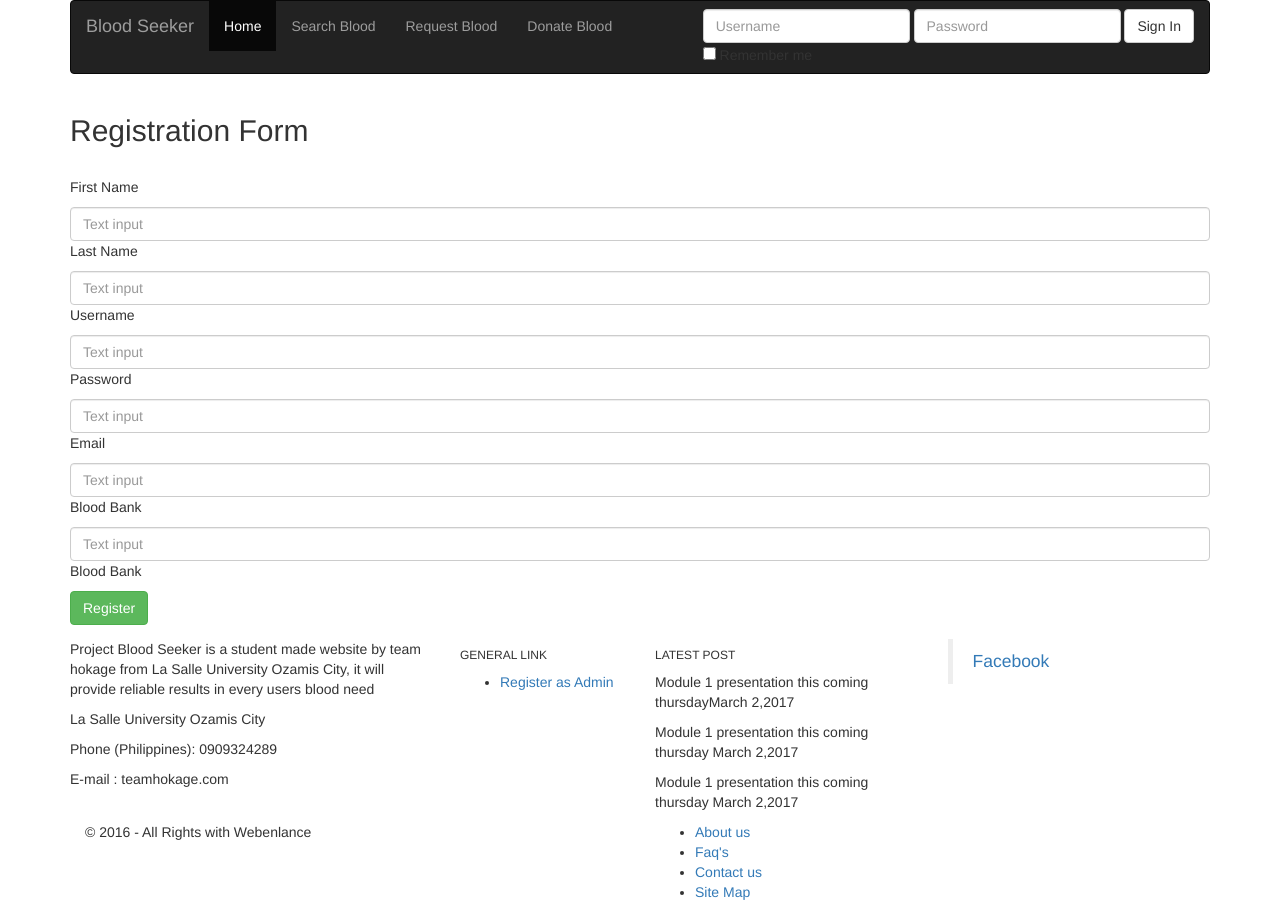
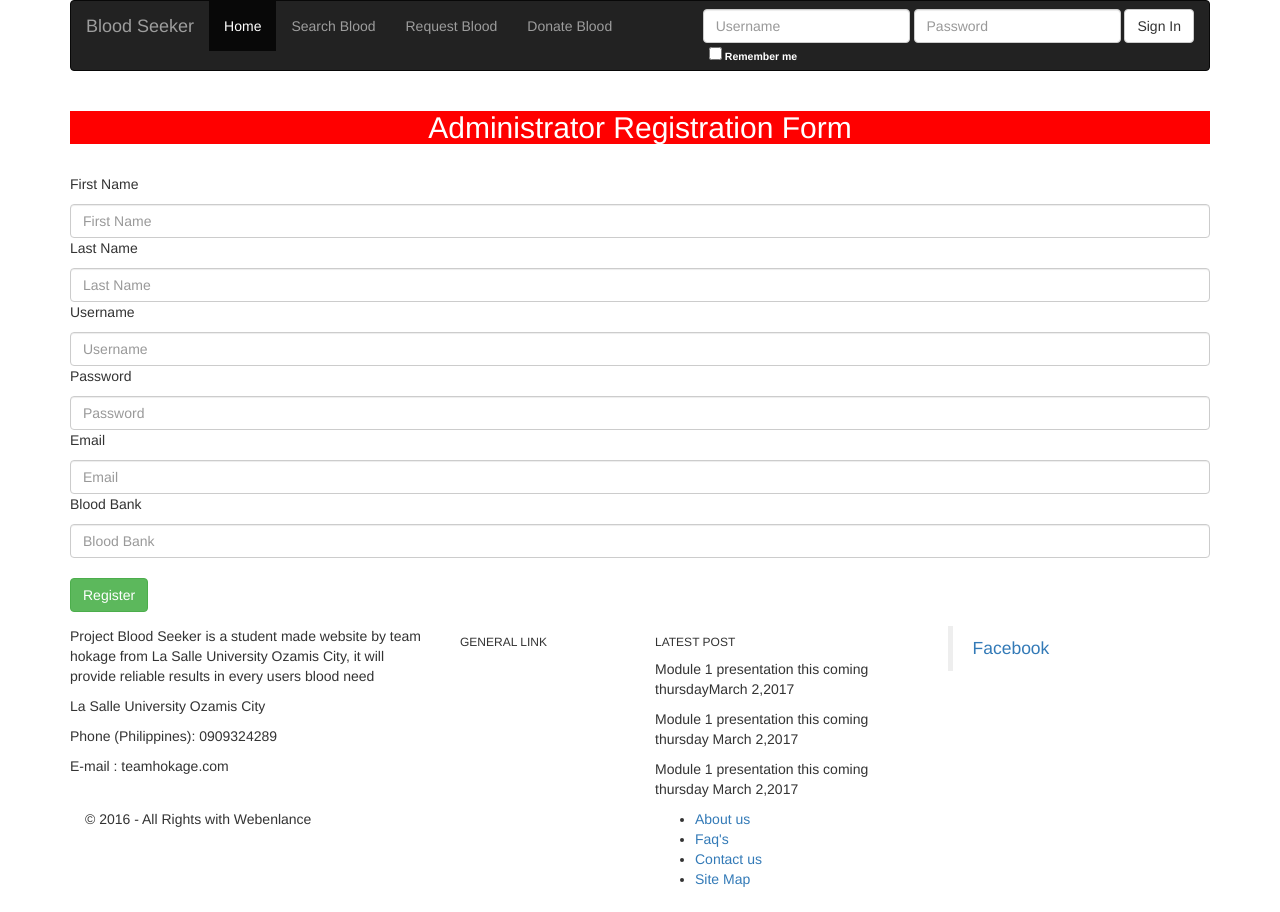
Before and after one commit to bonikowld/Blood, a PHP site: page /register.php in a window 1280 px wide. After the commit the page ends 887 px from the top, so only its background shows below. Run offline with PHP 8.4, Linux system fonts and the light colour scheme; some libraries are stand-ins or nearby versions.

Commit message:
random changes

```diff
--- /dev/null
+++ b/css/registrationForm/adminRegistration.css
@@ -0,0 +1,7 @@
+.formTitle{
+    text-align: center;
+    color: white;
+}
+.titleHeader{
+    background-color: red;
+}
--- a/css/remember.css
+++ b/css/remember.css
@@ -1,3 +1,7 @@
+.label{
+    color:#fff;
+    top:2px;
+}
 .remember{
-    color:#fff;
+    left:100px;
 }
--- a/lib/footer.php
+++ b/lib/footer.php
@@ -10,9 +10,6 @@
       </div>
       <div class="col-md-2 col-sm-6 paddingtop-bottom">
         <h6 class="heading7">GENERAL LINK</h6>
-        <ul class="footer-ul">
-          <li><a href="register.php"> Register as Admin</a></li>
-        </ul>
       </div>
       <div class="col-md-3 col-sm-6 paddingtop-bottom">
         <h6 class="heading7">LATEST POST</h6>
--- a/lib/header.php
+++ b/lib/header.php
@@ -29,7 +29,7 @@ if(isset($_POST['login_btn'])){
 <link rel="stylesheet" href="https://maxcdn.bootstrapcdn.com/bootstrap/3.3.7/css/bootstrap.min.css">
 <script src="https://ajax.googleapis.com/ajax/libs/jquery/3.2.1/jquery.min.js"></script>
 <script src="https://maxcdn.bootstrapcdn.com/bootstrap/3.3.7/js/bootstrap.min.js"></script>
-<link type="style/css" href="Blood/css/remember.css" rel="stylesheet">
+<link type="style/css" href="css/remember.css" rel="stylesheet">
 
 
 <div class="container">
@@ -55,8 +55,8 @@ if(isset($_POST['login_btn'])){
                         <input type="password" class="form-control" name="password" placeholder="Password">
                     </div>
                     <button type="button" name="login_btn" class="btn btn-default">Sign In</button><br>
-                    <div class="checkbox">
-                        <label><input type="checkbox" class="remember"> Remember me</label> <!-- Pending sa ni, dapat ang color sa remember me sa log in page kay puti-->
+                    <div class="remember">
+                        <label class="label"><input type="checkbox"> Remember me</label> <!-- Pending sa ni, naa pay sayop ani-->
                     </div>
           </form>
 
--- a/register.php
+++ b/register.php
@@ -12,6 +12,11 @@
           $password = $_POST['password'];
           $userEmail = $_POST['email'];
           $bloodBank = $_POST['bloodBank'];
+
+          if( $firstName== null && $lastName == null &&  $userName == null && $password == null && $userEmail == null &&  $bloodBank == null){
+
+          }
+
 
           $reg = mysqli_query($db, "INSERT INTO admin(firstName, lastName, userName, password, userEmail, bloodBank )VALUES ('$firstName', '$lastName', '$userName', '$password', '$userEmail', '$bloodBank')");
                 if($reg)
@@ -35,25 +40,28 @@
   <link rel="stylesheet" href="https://maxcdn.bootstrapcdn.com/bootstrap/3.3.7/css/bootstrap.min.css">
   <script src="https://ajax.googleapis.com/ajax/libs/jquery/3.2.1/jquery.min.js"></script>
   <script src="https://maxcdn.bootstrapcdn.com/bootstrap/3.3.7/js/bootstrap.min.js"></script>
+  <link rel="stylesheet" href="css/registrationForm/adminRegistration.css" style="text/css">
 </head>
 <body>
 <div class="container">
-<h2> Registration Form </h2>
+<div class="titleHeader">
+        <h2 class="formTitle"> Administrator Registration Form </h2>
+</div>
 </br>
 <form method="post" action="">
     <p> First Name </p>
-        <input type="text" class="form-control" name="firstName" placeholder="Text input">
+        <input type="text" class="form-control" name="firstName" placeholder="First Name">
     <p> Last Name </p>
-        <input type="text" class="form-control" name="lastName" placeholder="Text input">
+        <input type="text" class="form-control" name="lastName" placeholder="Last Name">
     <p> Username </p>
-        <input type="text" class="form-control" name="username" placeholder="Text input">
+        <input type="text" class="form-control" name="username" placeholder="Username">
     <p> Password </p>
-        <input type="password" class="form-control" name="password" placeholder="Text input">
+        <input type="password" class="form-control" name="password" placeholder="Password">
     <p> Email </p>
-        <input type="email" class="form-control" name="email" placeholder="Text input">
+        <input type="email" class="form-control" name="email" placeholder="Email">
     <p> Blood Bank </p>
-        <input type="text" class="form-control" name="bloodBank" placeholder="Text input">
-    <p> Blood Bank </p>
+        <input type="text" class="form-control" name="bloodBank" placeholder="Blood Bank">
+        <br>
         <button type="submit" class="btn btn-success" name="register_btn"> Register </button>
     </br>
 </form>
--- a/search.php
+++ b/search.php
@@ -1,10 +1,6 @@
 <?php include('lib/header.php');?>
 
-
-
-
-
-
+<title> BloodSeeker - Search Blood </title>
 <div class="container">
     <div>
         <div class="input-group input-group-lg">
```
Also changed, not shown: css/registerButton.css (added, +20 -0 lines), index.php (+42 -4 lines).
